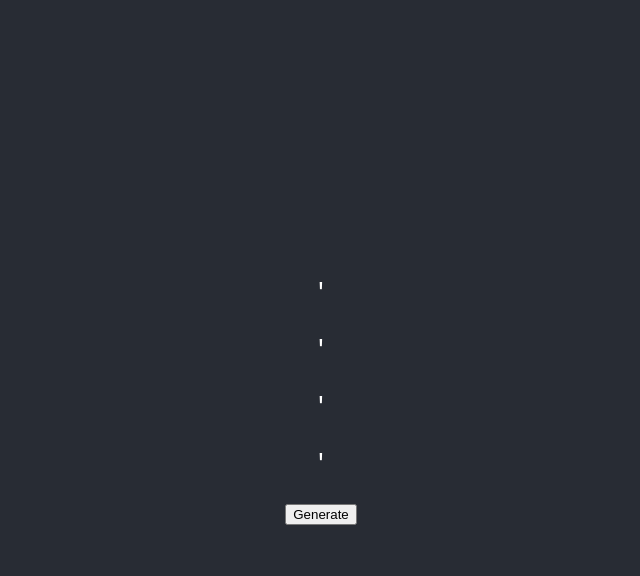
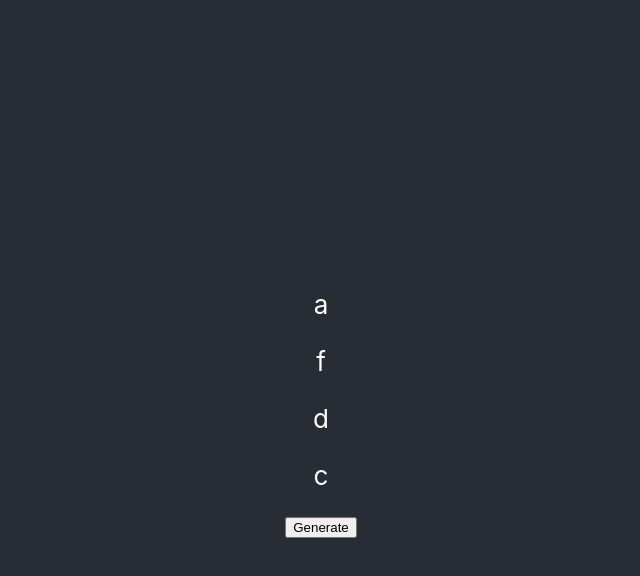
Before and after one commit to SaraMoad/BingoGenerator, a React (Create React App) app in the folder bingogenerator/: page / in a window 1280 px wide. Both pictures are taken after a click on the button "Generate". Shown: the top 576 px of the page, without its empty margins (319-959 px from the left). Built offline with nearby package versions, Linux system fonts and the light colour scheme.

Commit message:
fixing passing paramater to same name in bingoCard

```diff
--- a/bingogenerator/src/components/bingoSquare.js
+++ b/bingogenerator/src/components/bingoSquare.js
@@ -1,14 +1,14 @@
 import React from "react";
 
-const BingoSqaure = ({ bingoprompts }) => {
-    console.log(bingoprompts)
+const BingoSqaure = ({ value }) => {
+    console.log({ value })
     return (
-        <div className='tc grow bg-light-green br3 pa3 ma2 dib bw2 shadow-5'>'
-                <div>
-                <p>{bingoprompts}</p>
+        <div className='tc grow bg-light-green br3 pa3 ma2 dib bw2 shadow-5'>
+            <div>
+                <p>{value}</p>
             </div>
         </div>
-    )
-}
+    );
+};
 
 export default BingoSqaure;
```
